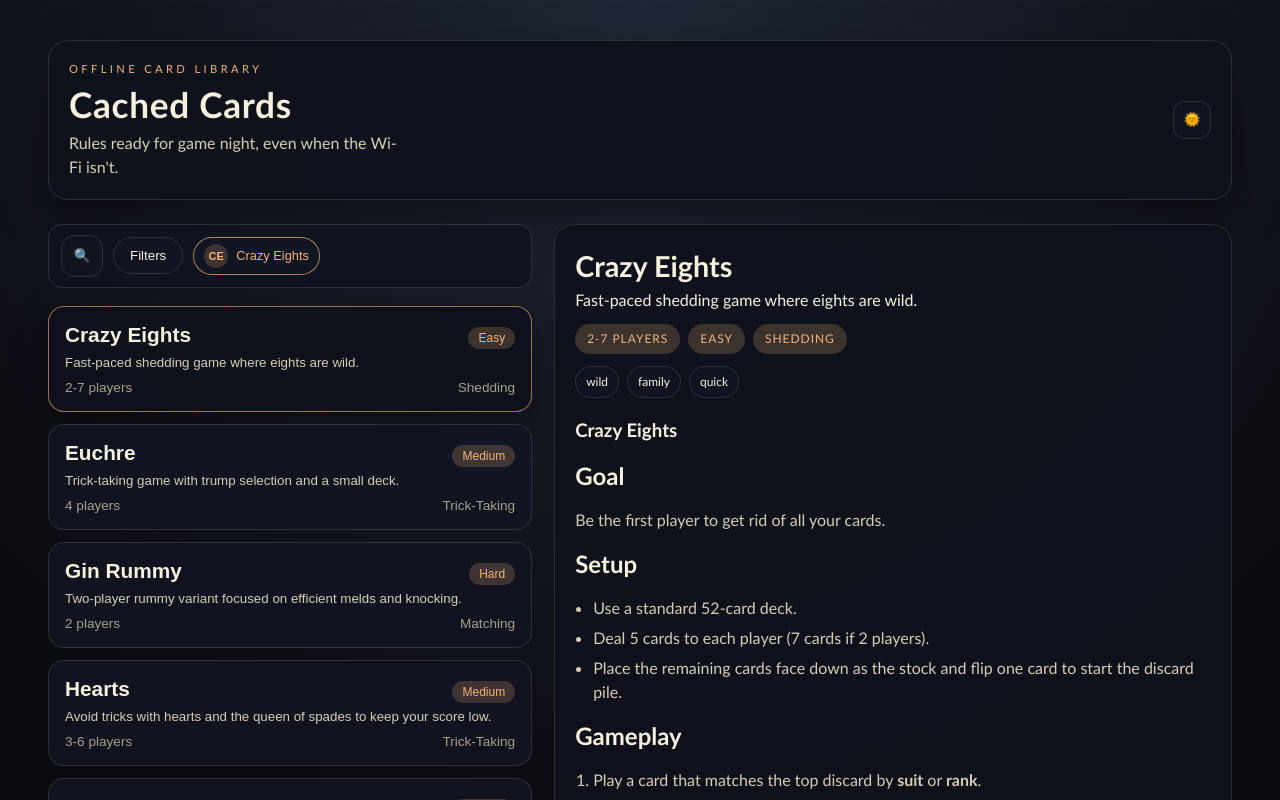
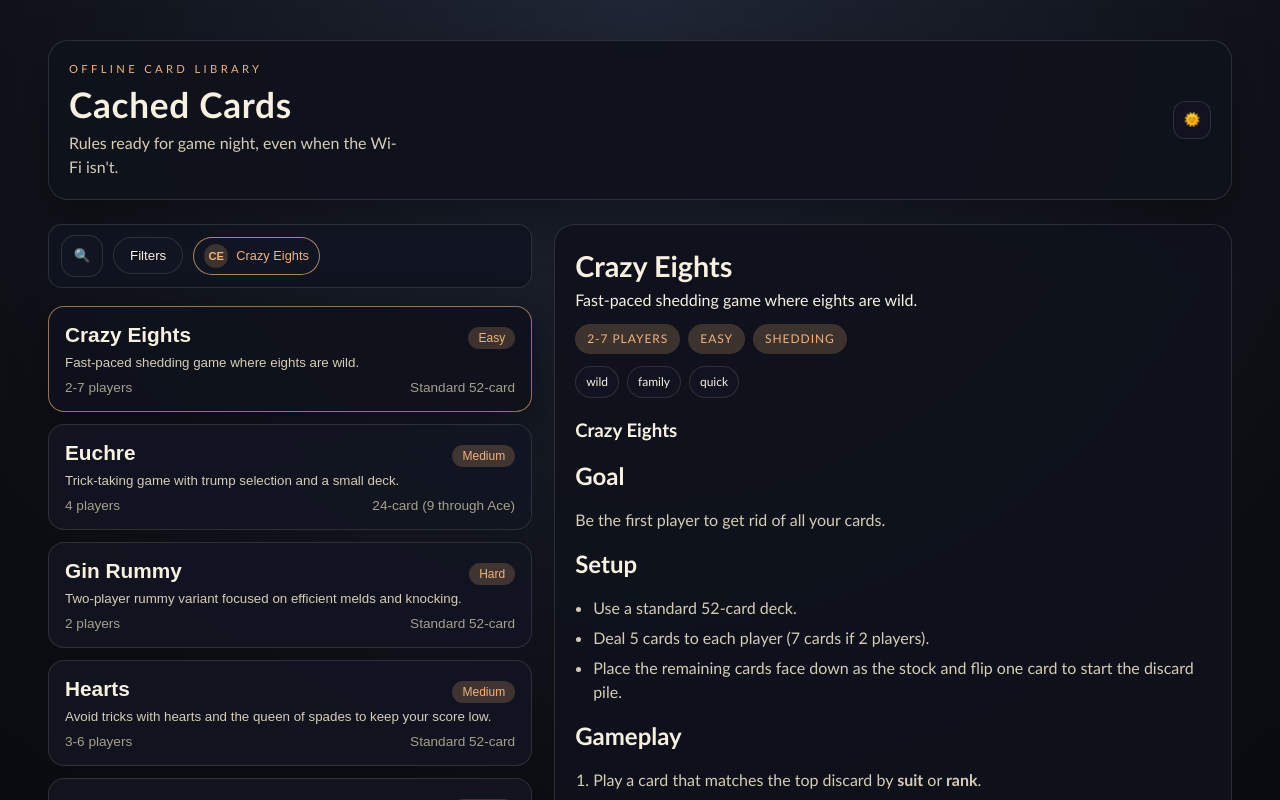
Before and after one commit to itsamenathan/cached-cards, a React (Vite) app: page / in a window 1280 px wide. Shown: the top 800 px of the page. Built offline with nearby package versions, Linux system fonts and the light colour scheme.

Commit message:
Add deck information to game rules and update App component to display it

```diff
--- a/rules/crazy-eights.md
+++ b/rules/crazy-eights.md
@@ -7,6 +7,7 @@ max_players: 7
 difficulty: "Easy"
 category: "Shedding"
 tags: ["wild", "family", "quick"]
+deck: "Standard 52-card"
 ---
 
 # Crazy Eights
--- a/rules/euchre.md
+++ b/rules/euchre.md
@@ -7,6 +7,7 @@ max_players: 4
 difficulty: "Medium"
 category: "Trick-Taking"
 tags: ["partnership", "trump", "bidding"]
+deck: "24-card (9 through Ace)"
 ---
 
 # Euchre
--- a/rules/gin-rummy.md
+++ b/rules/gin-rummy.md
@@ -7,6 +7,7 @@ max_players: 2
 difficulty: "Hard"
 category: "Matching"
 tags: ["duel", "strategic", "draw-and-discard"]
+deck: "Standard 52-card"
 ---
 
 # Gin Rummy
--- a/rules/hearts.md
+++ b/rules/hearts.md
@@ -7,6 +7,7 @@ max_players: 6
 difficulty: "Medium"
 category: "Trick-Taking"
 tags: ["classic", "strategy", "trick-taking"]
+deck: "Standard 52-card"
 ---
 
 # Hearts
--- a/rules/rummy.md
+++ b/rules/rummy.md
@@ -7,6 +7,7 @@ max_players: 6
 difficulty: "Medium"
 category: "Matching"
 tags: ["classic", "family", "draw-and-discard"]
+deck: "Standard 52-card"
 ---
 
 # Rummy
--- a/rules/shithead.md
+++ b/rules/shithead.md
@@ -7,6 +7,7 @@ max_players: 5
 difficulty: "Medium"
 category: "Beating"
 tags: ["shedding", "classic", "table-cards"]
+deck: "Standard 52-card"
 ---
 
 # Shithead
--- a/rules/spades.md
+++ b/rules/spades.md
@@ -7,6 +7,7 @@ max_players: 4
 difficulty: "Medium"
 category: "Trick-Taking"
 tags: ["partnership", "bidding", "classic"]
+deck: "Standard 52-card"
 ---
 
 # Spades
--- a/rules/war.md
+++ b/rules/war.md
@@ -7,6 +7,7 @@ max_players: 2
 difficulty: "Easy"
 category: "Battle"
 tags: ["classic", "kids", "luck"]
+deck: "Standard 52-card"
 ---
 
 # War
--- a/src/App.jsx
+++ b/src/App.jsx
@@ -51,6 +51,7 @@ export default function App() {
             difficulty: data.difficulty || 'Unknown',
             category: data.category || 'General',
             tags: formatTags(data.tags),
+            deck: data.deck || '',
             content,
           }
         })
@@ -372,7 +373,7 @@ export default function App() {
                 <p>{rule.shortDescription}</p>
                 <div className="rule-meta">
                   <span>{rule.playersLabel}</span>
-                  <span>{rule.category}</span>
+                  <span>{rule.deck || rule.category}</span>
                 </div>
               </button>
             ))}
--- a/src/index.css
+++ b/src/index.css
@@ -393,6 +393,7 @@ select {
   margin: 12px 0 18px;
 }
 
+
 .tag {
   background: var(--bg-card);
   border: 1px solid var(--border);
@@ -455,4 +456,5 @@ select {
     top: 32px;
   }
 
+
 }
```
